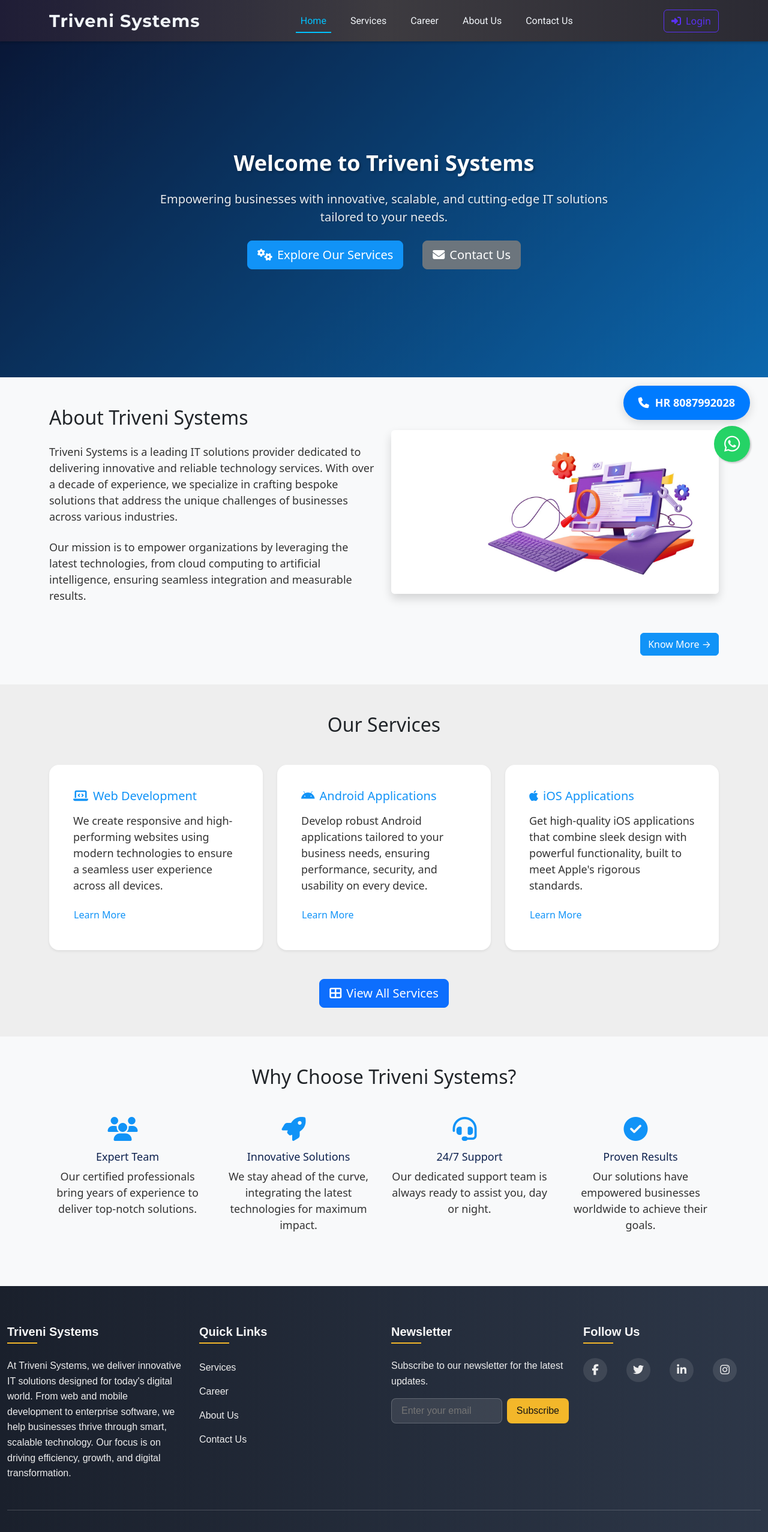
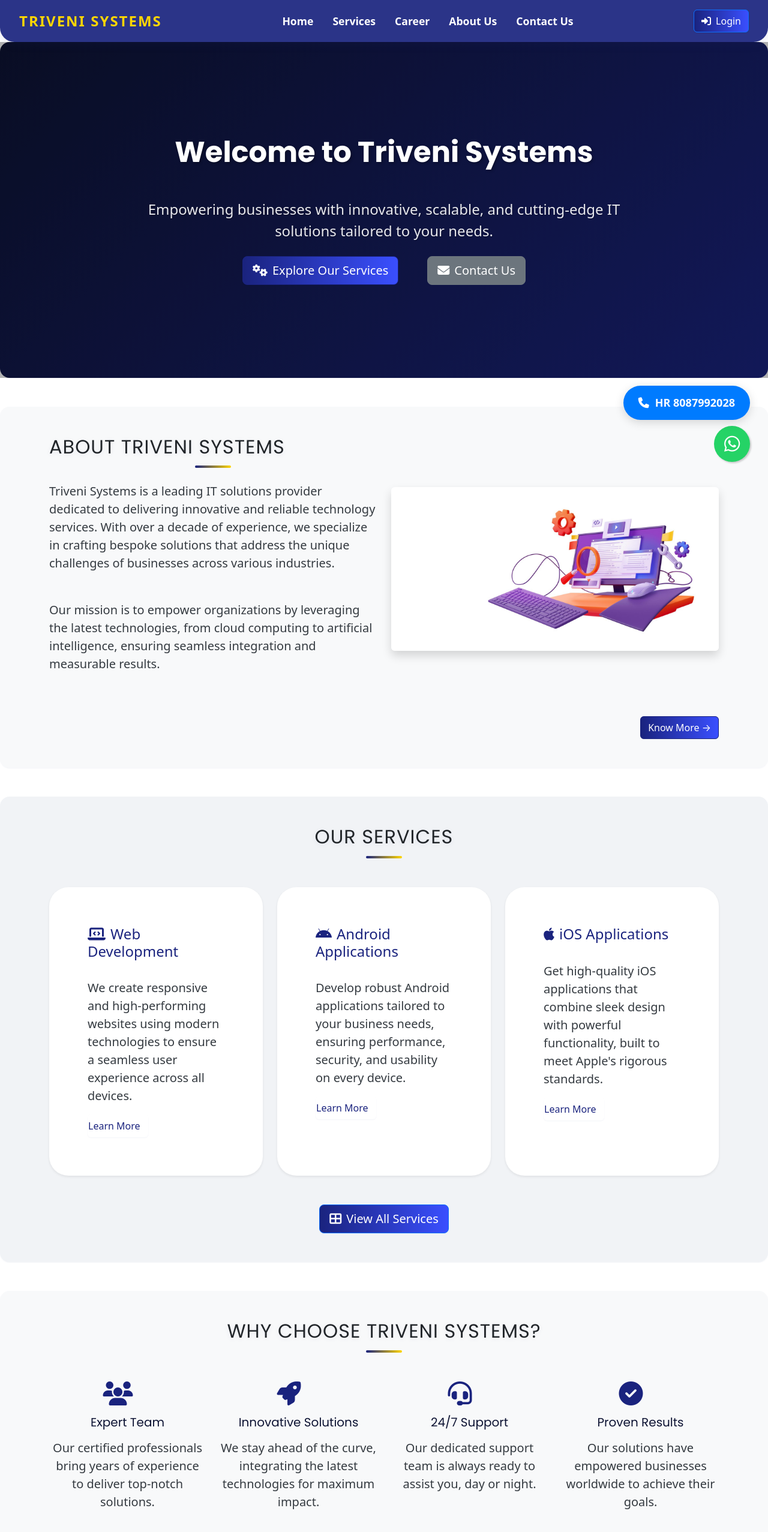
Before and after one commit to abhi1580/Triveni-Systems, a React (Vite) app in the folder triveni-systems/: page / in a window 1280 px wide. Shown: the top 2554 px of the page at 60% size. Built offline with nearby package versions, Linux system fonts and the light colour scheme.

Commit message:
Revamp Navbar and Footer Components: Redesigned Navbar for a modern look with improved layout and styling, updated Footer with new social link classes and enhanced styles for better aesthetics and responsiveness. Updated global CSS variables for consistency across the application.

```diff
--- a/triveni-systems/src/components/Footer.tsx
+++ b/triveni-systems/src/components/Footer.tsx
@@ -3,7 +3,7 @@ import '../styles/Footer.css';
 
 const Footer = () => {
   return (
-    <footer className="footer">
+    <footer className="footer modern-footer">
       <Container fluid>
         <Row className="py-8">
           <Col md={3} className="mb-6">
@@ -34,11 +34,11 @@ const Footer = () => {
           </Col>
           <Col md={3}>
             <h5 className="footer-title">Follow Us</h5>
-            <div className="social-links">
-              <a href="#" className="footer-social" aria-label="Facebook"><i className="fab fa-facebook-f"></i></a>
-              <a href="#" className="footer-social" aria-label="Twitter"><i className="fab fa-twitter"></i></a>
-              <a href="#" className="footer-social" aria-label="LinkedIn"><i className="fab fa-linkedin-in"></i></a>
-              <a href="#" className="footer-social" aria-label="Instagram"><i className="fab fa-instagram"></i></a>
+            <div className="footer-socials">
+              <a href="#" className="footer-social-icon" aria-label="Facebook"><i className="fab fa-facebook-f"></i></a>
+              <a href="#" className="footer-social-icon" aria-label="Twitter"><i className="fab fa-twitter"></i></a>
+              <a href="#" className="footer-social-icon" aria-label="LinkedIn"><i className="fab fa-linkedin-in"></i></a>
+              <a href="#" className="footer-social-icon" aria-label="Instagram"><i className="fab fa-instagram"></i></a>
             </div>
           </Col>
         </Row>
--- a/triveni-systems/src/components/Navbar.tsx
+++ b/triveni-systems/src/components/Navbar.tsx
@@ -1,44 +1,25 @@
 import { NavLink } from 'react-router-dom';
-import { Navbar as BSNavbar, Nav, Button, Container } from 'react-bootstrap';
+import { Navbar as BSNavbar, Nav, Container } from 'react-bootstrap';
 import '../styles/Navbar.css';
 // import logo from '../assets/images/logo.jpg';
 
 const Navbar = () => {
   return (
-    <BSNavbar expand="lg" sticky="top" className="navbar">
-      <Container fluid>
-        <BSNavbar.Toggle aria-controls="navbar-content" />
-        <BSNavbar.Collapse id="navbar-content" className="w-100">
-          <Container className="d-flex justify-content-between align-items-center">
-            <div className="d-flex align-items-center">
-              {/* Uncomment below if you have a logo image */}
-              {/* <BSNavbar.Brand as={NavLink} to="/">
-                <img src={logo} alt="Logo" height="50" />
-              </BSNavbar.Brand> */}
-              <BSNavbar.Brand as={NavLink} to="/" className="navbar-brand">
-                Triveni Systems
-              </BSNavbar.Brand>
-            </div>
-
-
-            <Nav className="mx-auto text-center">
-              <Nav.Link as={NavLink} to="/" end>Home</Nav.Link>
-              <Nav.Link as={NavLink} to="/services">Services</Nav.Link>
-              <Nav.Link as={NavLink} to="/career">Career</Nav.Link>
-              <Nav.Link as={NavLink} to="/about">About Us</Nav.Link>
-              <Nav.Link as={NavLink} to="/contact">Contact Us</Nav.Link>
-            </Nav>
-
-
-            <div className="d-flex align-items-center">
-              <NavLink to="/login" className="btn btn-outline-light">
-                <i className="fas fa-sign-in-alt me-2"></i>Login
-              </NavLink>
-            </div>
-          </Container>
-        </BSNavbar.Collapse>
-      </Container>
-    </BSNavbar>
+    <nav className="modern-navbar">
+      <div className="navbar-logo">Triveni Systems</div>
+      <div className="navbar-links">
+        <NavLink to="/" end className="navbar-link">Home</NavLink>
+        <NavLink to="/services" className="navbar-link">Services</NavLink>
+        <NavLink to="/career" className="navbar-link">Career</NavLink>
+        <NavLink to="/about" className="navbar-link">About Us</NavLink>
+        <NavLink to="/contact" className="navbar-link">Contact Us</NavLink>
+      </div>
+      <div className="navbar-actions">
+        <NavLink to="/login" className="btn btn-primary navbar-login-btn">
+          <i className="fas fa-sign-in-alt me-2"></i>Login
+        </NavLink>
+      </div>
+    </nav>
   );
 };
 
--- a/triveni-systems/src/styles/Footer.css
+++ b/triveni-systems/src/styles/Footer.css
@@ -68,7 +68,7 @@
 }
 
 .footer-divider {
-  border-color: whitesmoke;
+  border-color: var(--gray);
   margin: var(--spacing-xl) 0;
   opacity: 0.2;
 }
@@ -230,3 +230,92 @@
     display: none;
   }
 }
+
+.modern-footer {
+  background: var(--gray-200);
+  color: var(--primary-blue-dark);
+  padding: 2.5rem 0 1.5rem 0;
+  border-radius: 1.5rem 1.5rem 0 0;
+  box-shadow: 0 -2px 16px rgba(26,35,126,0.08);
+  margin-top: 3rem;
+
+}
+.modern-footer .footer-content {
+  display: flex;
+  flex-wrap: wrap;
+  justify-content: space-between;
+  align-items: flex-start;
+  max-width: 1200px;
+  margin: 0 auto;
+  gap: 2rem;
+}
+.modern-footer .footer-section {
+  flex: 1 1 200px;
+  margin-bottom: 1.5rem;
+}
+.modern-footer .footer-title {
+  font-size: 1.2rem;
+  font-weight: 700;
+  margin-bottom: 1rem;
+  color: var(--primary-blue);
+}
+.modern-footer .footer-link {
+  color: var(--primary-blue-dark);
+  text-decoration: none;
+  display: block;
+  margin-bottom: 0.5rem;
+  transition: color 0.2s;
+}
+.modern-footer .footer-link:hover {
+  color: var(--accent-yellow);
+}
+.modern-footer .footer-socials {
+  display: flex;
+  gap: 1rem;
+  margin-top: 1rem;
+}
+.modern-footer .footer-social-icon {
+  color: var(--primary-blue-dark);
+  background: var(--white);
+  font-size: 2rem;
+  border-radius: 50%;
+  width: 44px;
+  height: 44px;
+  display: flex;
+  align-items: center;
+  justify-content: center;
+  box-shadow: 0 2px 8px rgba(26,35,126,0.08);
+  transition: color 0.2s, background 0.2s, transform 0.2s;
+}
+.modern-footer .footer-social-icon:hover {
+  color: var(--accent-yellow);
+  background: var(--gray-200);
+  transform: translateY(-3px) scale(1.08);
+}
+.modern-footer .footer-bottom {
+  text-align: center;
+  margin-top: 1rem;
+  margin-bottom: 0.5rem;
+  color: var(--gray-500);
+  font-size: 0.95rem;
+  padding: 0;
+}
+.modern-footer .footer-text {
+  color: var(--gray-700);
+}
+.modern-footer .newsletter-input {
+  background-color: var(--white);
+  color: var(--primary-blue-dark);
+  border: 1px solid var(--gray-300);
+}
+.modern-footer .newsletter-input:focus {
+  border-color: var(--primary-blue);
+}
+.modern-footer .newsletter-button {
+  background-color: var(--primary-blue);
+  color: var(--white);
+}
+.modern-footer .newsletter-button:hover {
+  background-color: var(--accent-yellow);
+  color: var(--primary-blue-dark);
+}
--- a/triveni-systems/src/styles/Navbar.css
+++ b/triveni-systems/src/styles/Navbar.css
@@ -126,3 +126,53 @@
     font-size: 0.9rem;
   }
 }
+
+.modern-navbar {
+  position: sticky;
+  top: 0;
+  z-index: 1000;
+  background: rgba(26,35,126,0.92);
+  box-shadow: 0 4px 16px rgba(26,35,126,0.10);
+  border-radius: 0 0 1.5rem 1.5rem;
+  padding: 1rem 2rem;
+  display: flex;
+  align-items: center;
+  justify-content: space-between;
+}
+.modern-navbar .navbar-logo {
+  font-size: 1.5rem;
+  font-weight: 700;
+  color: var(--accent-yellow);
+  letter-spacing: 2px;
+  text-transform: uppercase;
+  text-decoration: none;
+}
+.modern-navbar .navbar-links {
+  display: flex;
+  gap: 2rem;
+}
+.modern-navbar .navbar-link {
+  color: var(--white);
+  font-weight: 600;
+  font-size: 1.1rem;
+  text-decoration: none;
+  transition: color 0.2s;
+  position: relative;
+}
+.modern-navbar .navbar-link:hover {
+  color: var(--accent-yellow);
+}
+.modern-navbar .navbar-link::after {
+  content: '';
+  display: block;
+  width: 0;
+  height: 2px;
+  background: var(--accent-yellow);
+  transition: width 0.3s;
+  position: absolute;
+  left: 0;
+  bottom: -4px;
+}
+.modern-navbar .navbar-link:hover::after {
+  width: 100%;
+}
--- a/triveni-systems/src/styles/global.css
+++ b/triveni-systems/src/styles/global.css
@@ -1,56 +1,56 @@
+@import url('https://fonts.googleapis.com/css2?family=Poppins:wght@400;600;700&display=swap');
+
 :root {
   /* Color Variables */
-  --primary-blue: #1193F7;
-  --primary-blue-dark: #0D214E;
-  --primary-blue-light: #3AACFF;
-  --accent-yellow: #F3B72A;
-  --accent-yellow-dark: #D69F1E;
-  --gray-100: #F8F8F8;
-  --gray-200: #EEEEEE;
-  --gray-300: #D9DCD6;
-  --gray-400: #999999;
-  --gray-500: #666666;
-  --gray-600: #444444;
-  --gray-700: #333333;
-  --gray-800: #222222;
-  --gray-900: #151414;
+  --primary-blue: #1a237e;
+  --primary-blue-dark: #0d1333;
+  --primary-blue-light: #3a4fff;
+  --accent-yellow: #ffd600;
+  --accent-yellow-dark: #c7a500;
+  --gray-100: #f9fafe;
+  --gray-200: #f1f3f6;
+  --gray-300: #e0e3ea;
+  --gray-400: #b0b8c1;
+  --gray-500: #7b809a;
+  --gray-600: #495057;
+  --gray-700: #343a40;
+  --gray-800: #23272b;
+  --gray-900: #15171a;
+  --white: #fff;
 
   /* Typography */
-  --font-primary: 'Arial', sans-serif;
-  --font-size-xs: 0.75rem;
-  --font-size-sm: 0.875rem;
-  --font-size-base: 1rem;
-  --font-size-lg: 1.125rem;
-  --font-size-xl: 1.25rem;
-  --font-size-2xl: 1.5rem;
-  --font-size-3xl: 1.875rem;
-  --font-size-4xl: 2.25rem;
+  --font-primary: 'Poppins', Arial, sans-serif;
+  --font-size-xs: 0.85rem;
+  --font-size-sm: 1rem;
+  --font-size-base: 1.1rem;
+  --font-size-lg: 1.25rem;
+  --font-size-xl: 1.5rem;
+  --font-size-2xl: 2rem;
+  --font-size-3xl: 2.5rem;
+  --font-size-4xl: 3rem;
 
   /* Spacing */
-  --spacing-xs: 0.25rem;
-  --spacing-sm: 0.5rem;
-  --spacing-md: 1rem;
-  --spacing-lg: 1.5rem;
-  --spacing-xl: 2rem;
-  --spacing-2xl: 3rem;
-  --spacing-3xl: 4rem;
+  --spacing-xs: 0.5rem;
+  --spacing-sm: 1rem;
+  --spacing-md: 2rem;
+  --spacing-lg: 3rem;
+  --spacing-xl: 4rem;
+  --spacing-2xl: 6rem;
+  --spacing-3xl: 8rem;
 
   /* Border Radius */
-  --radius-sm: 0.25rem;
-  --radius-md: 0.5rem;
-  --radius-lg: 1rem;
+  --radius-sm: 0.5rem;
+  --radius-md: 1rem;
+  --radius-lg: 2rem;
   --radius-full: 9999px;
 
   /* Transitions */
-  --transition-fast: 0.2s ease;
-  --transition-base: 0.3s ease;
-  --transition-slow: 0.5s ease;
+  --transition-base: 0.3s cubic-bezier(.4,0,.2,1);
 
   /* Shadows */
-  --shadow-sm: 0 1px 2px rgba(0, 0, 0, 0.05);
-  --shadow-md: 0 4px 6px rgba(0, 0, 0, 0.1);
-  --shadow-lg: 0 10px 15px rgba(0, 0, 0, 0.1);
-  --shadow-xl: 0 20px 25px rgba(0, 0, 0, 0.15);
+  --shadow-sm: 0 1px 2px rgba(26,35,126,0.05);
+  --shadow-md: 0 4px 12px rgba(26,35,126,0.10);
+  --shadow-lg: 0 10px 24px rgba(26,35,126,0.12);
 }
 
 /* Reset & Base Styles */
@@ -63,20 +63,40 @@
 body {
   font-family: var(--font-primary);
   font-size: var(--font-size-base);
-  line-height: 1.5;
+  background: var(--gray-100);
   color: var(--gray-900);
-  background-color: var(--gray-100);
+  line-height: 1.6;
 }
 
 /* Typography */
 h1, h2, h3, h4, h5, h6 {
-  margin-bottom: var(--spacing-md);
-  font-weight: 600;
-  line-height: 1.2;
+  font-family: var(--font-primary);
+  font-weight: 700;
+  color: var(--primary-blue-dark);
 }
 
-h1 { font-size: var(--font-size-4xl); }
-h2 { font-size: var(--font-size-3xl); }
+h1 {
+  font-size: var(--font-size-4xl);
+  margin-bottom: var(--spacing-lg);
+}
+
+h2 {
+  font-size: var(--font-size-3xl);
+  margin-bottom: var(--spacing-lg);
+  letter-spacing: 1px;
+  text-transform: uppercase;
+  text-shadow: 0 2px 8px rgba(26,35,126,0.08);
+  position: relative;
+}
+h2::after {
+  content: '';
+  display: block;
+  margin: 0.75rem auto 0 auto;
+  width: 60px;
+  height: 4px;
+  border-radius: 2px;
+  background: linear-gradient(90deg, var(--primary-blue), var(--accent-yellow));
+}
 h3 { font-size: var(--font-size-2xl); }
 h4 { font-size: var(--font-size-xl); }
 h5 { font-size: var(--font-size-lg); }
@@ -84,34 +104,34 @@ h6 { font-size: var(--font-size-base); }
 
 /* Common Components */
 .btn {
-  display: inline-block;
-  padding: var(--spacing-sm) var(--spacing-lg);
-  border-radius: var(--radius-md);
+  border-radius: var(--radius-full);
+  padding: 0.75rem 2.25rem;
+  font-size: 1.1rem;
   font-weight: 600;
-  text-align: center;
-  text-decoration: none;
-  cursor: pointer;
   transition: all var(--transition-base);
+  box-shadow: var(--shadow-sm);
+  border: none;
 }
 
 .btn-primary {
-  background-color: var(--primary-blue);
-  color: var(--gray-100);
-  border: none;
+  background: linear-gradient(90deg, var(--primary-blue), var(--primary-blue-light));
+  color: var(--white);
 }
 
 .btn-primary:hover {
-  background-color: var(--primary-blue-dark);
+  background: linear-gradient(90deg, var(--primary-blue-dark), var(--primary-blue));
+  color: var(--accent-yellow);
+  transform: scale(1.05);
 }
 
 .btn-secondary {
-  background-color: var(--accent-yellow);
-  color: var(--gray-900);
-  border: none;
+  background: var(--accent-yellow);
+  color: var(--primary-blue-dark);
 }
 
 .btn-secondary:hover {
-  background-color: var(--accent-yellow-dark);
+  background: var(--accent-yellow-dark);
+  color: var(--white);
 }
 
 .btn-outline {
@@ -121,21 +141,26 @@ h6 { font-size: var(--font-size-base); }
 
 /* Card Styles */
 .card {
-  background-color: var(--gray-100);
+  background: var(--white);
   border-radius: var(--radius-lg);
-  padding: var(--spacing-lg);
   box-shadow: var(--shadow-md);
-  transition: transform var(--transition-base);
+  padding: var(--spacing-md);
+  transition: box-shadow var(--transition-base), transform var(--transition-base);
+  border: none;
 }
 
 .card:hover {
-  transform: translateY(-4px);
   box-shadow: var(--shadow-lg);
+  transform: translateY(-4px) scale(1.02);
 }
 
 /* Section Styles */
-.section {
-  padding: var(--spacing-3xl) 0;
+section, .section {
+  padding: var(--spacing-2xl) 0;
+  background: var(--white);
+  border-radius: var(--radius-md);
+  margin-bottom: var(--spacing-lg);
+  box-shadow: var(--shadow-sm);
 }
 
 .section-title {
@@ -175,9 +200,25 @@ h6 { font-size: var(--font-size-base); }
 .text-secondary { color: var(--accent-yellow); }
 .bg-primary { background-color: var(--primary-blue); }
 .bg-secondary { background-color: var(--accent-yellow); }
-.mt-1 { margin-top: var(--spacing-sm); }
-.mt-2 { margin-top: var(--spacing-md); }
-.mt-3 { margin-top: var(--spacing-lg); }
-.mb-1 { margin-bottom: var(--spacing-sm); }
-.mb-2 { margin-bottom: var(--spacing-md); }
-.mb-3 { margin-bottom: var(--spacing-lg); }
+.mt-1 { margin-top: var(--spacing-xs); }
+.mt-2 { margin-top: var(--spacing-sm); }
+.mt-3 { margin-top: var(--spacing-md); }
+.mb-1 { margin-bottom: var(--spacing-xs); }
+.mb-2 { margin-bottom: var(--spacing-sm); }
+.mb-3 { margin-bottom: var(--spacing-md); }
+
+/* Section Divider */
+.section-divider {
+  width: 100%;
+  height: 2px;
+  background: linear-gradient(90deg, var(--primary-blue), var(--accent-yellow));
+  border-radius: 1px;
+  margin: var(--spacing-lg) 0;
+  opacity: 0.15;
+}
+
+.max-width-container {
+  max-width: 1200px;
+  margin: 0 auto;
+  padding: 0 var(--spacing-md);
+}
```
